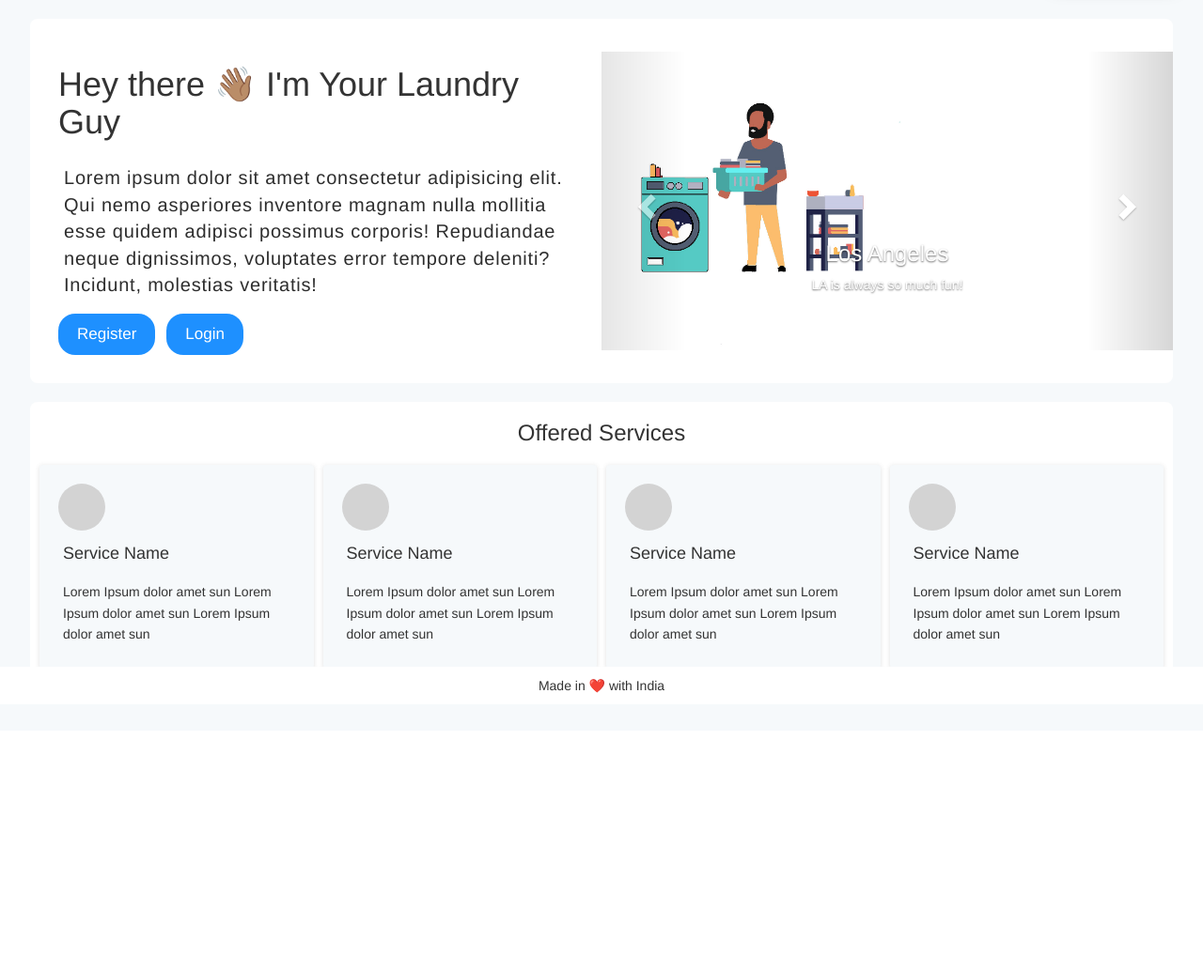
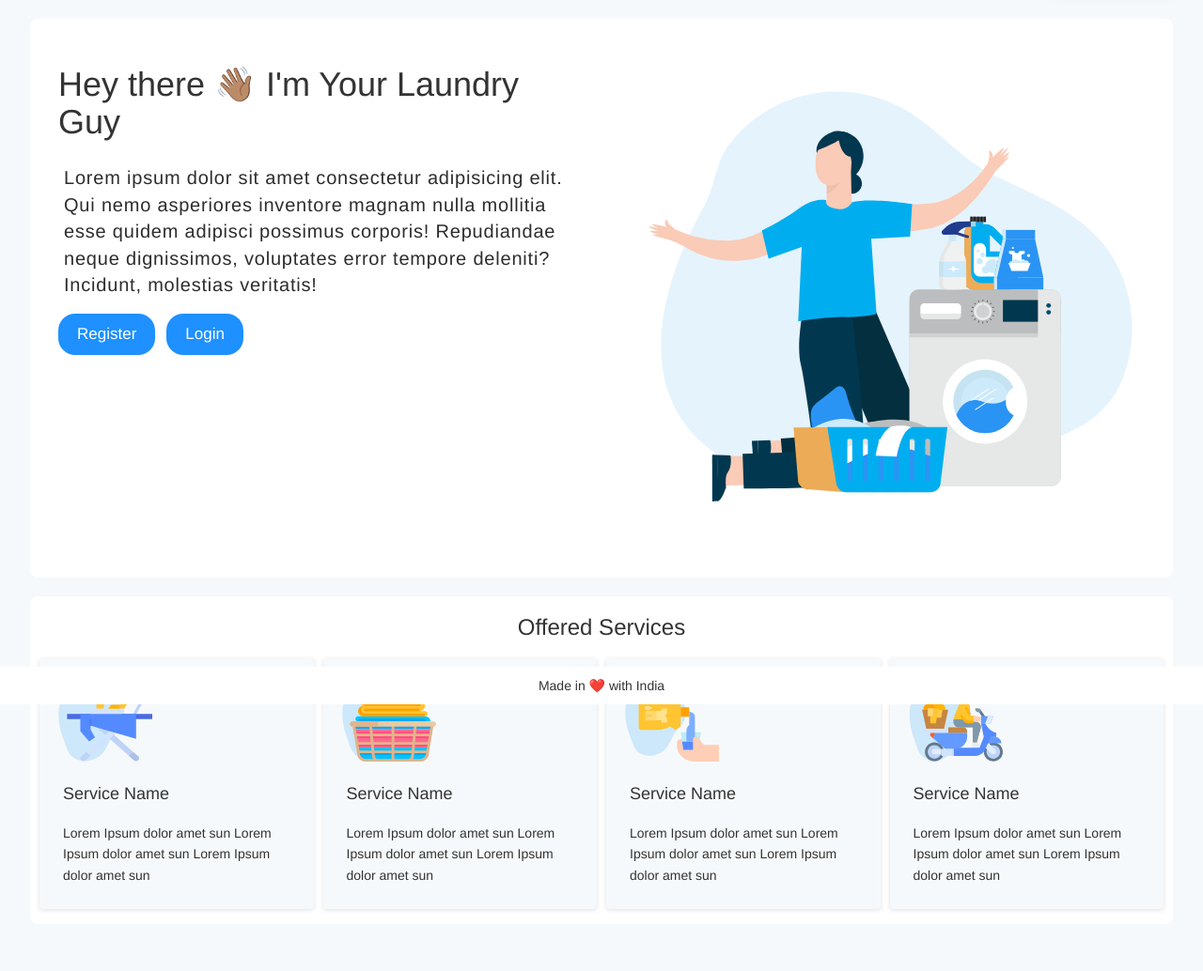
Before and after one commit to paik1/YourLaundryGuy, a Django app: page /home/ in a window 1280 px wide. Shown: the part 50-1084 px from the top of the page at 94% size. Before the commit the page ends 788 px from the top, so only its background shows below. Run offline with Django 3.2, Linux system fonts and the light colour scheme; some libraries are stand-ins or nearby versions.

Commit message:
cosmetic changes to the homepage

```diff
--- a/yourlaundryguy/orders_app/templates/home.html
+++ b/yourlaundryguy/orders_app/templates/home.html
@@ -23,7 +23,8 @@
     </div>
     {% endif %}
   </div>
-  <div class="banner-carousel">
+    <img style="height: 100%; width: 100%;" src="{% static 'images/chores-washing-clothes.svg' %}" alt="">
+  <!-- <div class="banner-carousel">
     <div id="myCarousel" class="carousel slide" data-ride="carousel">
       <ol class="carousel-indicators">
         <li data-target="#myCarousel" data-slide-to="0" class="active"></li>
@@ -68,7 +69,7 @@
         <span class="sr-only">Next</span>
       </a>
     </div>
-  </div>
+  </div> -->
   </div>
 </main>
 
@@ -78,7 +79,7 @@
   <section class="card-container">
     <article class="card">
       <figure class="card__thumbnail">
-          <div></div>
+          <img src="{% static 'images/ironing.svg' %}" alt="">
       </figure>
       <header class="card__title">
           <h4>Service Name</h4>
@@ -89,7 +90,7 @@
   </article>
   <article class="card">
       <figure class="card__thumbnail">
-          <div></div>
+        <img src="{% static 'images/basket.svg' %}" alt="">
       </figure>
       <header class="card__title">
           <h4>Service Name</h4>
@@ -101,7 +102,7 @@
   </article>
   <article class="card">
       <figure class="card__thumbnail">
-          <div></div>
+          <img src="{% static 'images/detergent.svg' %}" alt="">
       </figure>
       <header class="card__title">
           <h4>Service Name</h4>
@@ -113,7 +114,7 @@
   </article>
   <article class="card">
       <figure class="card__thumbnail">
-          <div></div>
+          <img src="{% static 'images/delivery.svg' %}" alt="">
       </figure>
       <header class="card__title">
           <h4>Service Name</h4>
--- a/yourlaundryguy/static/css/home.css
+++ b/yourlaundryguy/static/css/home.css
@@ -187,11 +187,9 @@
   color: white;
 }
 
-.card__thumbnail > div {
-  height: 50px;
-  width: 50px;
-  border-radius: 50%;
-  background: lightgray;
+.card__thumbnail > img {
+  height: 100px;
+  width: 100px;
 }
 .card__title {
   font-size: 2rem;
```
Also changed, not shown: yourlaundryguy/static/images/basket.svg (added), yourlaundryguy/static/images/chores-washing-clothes.svg (added), yourlaundryguy/static/images/delivery.svg (added), yourlaundryguy/static/images/detergent.svg (added), yourlaundryguy/static/images/ironing.svg (added).
